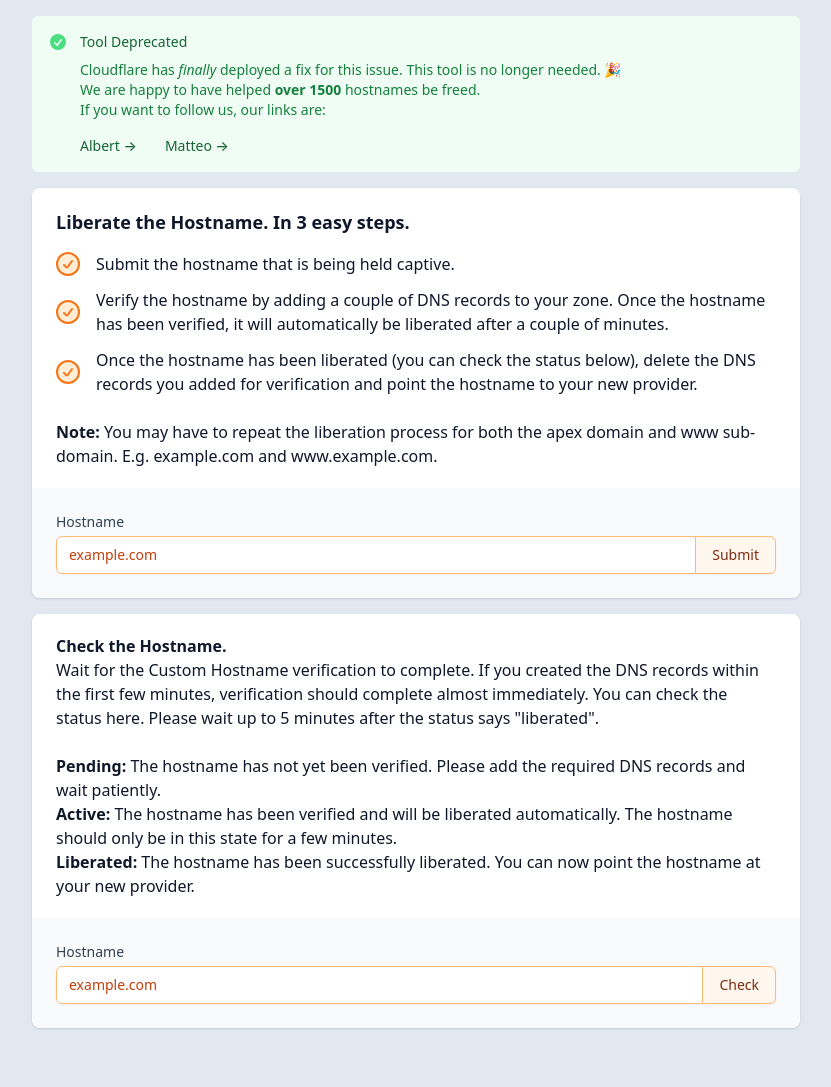
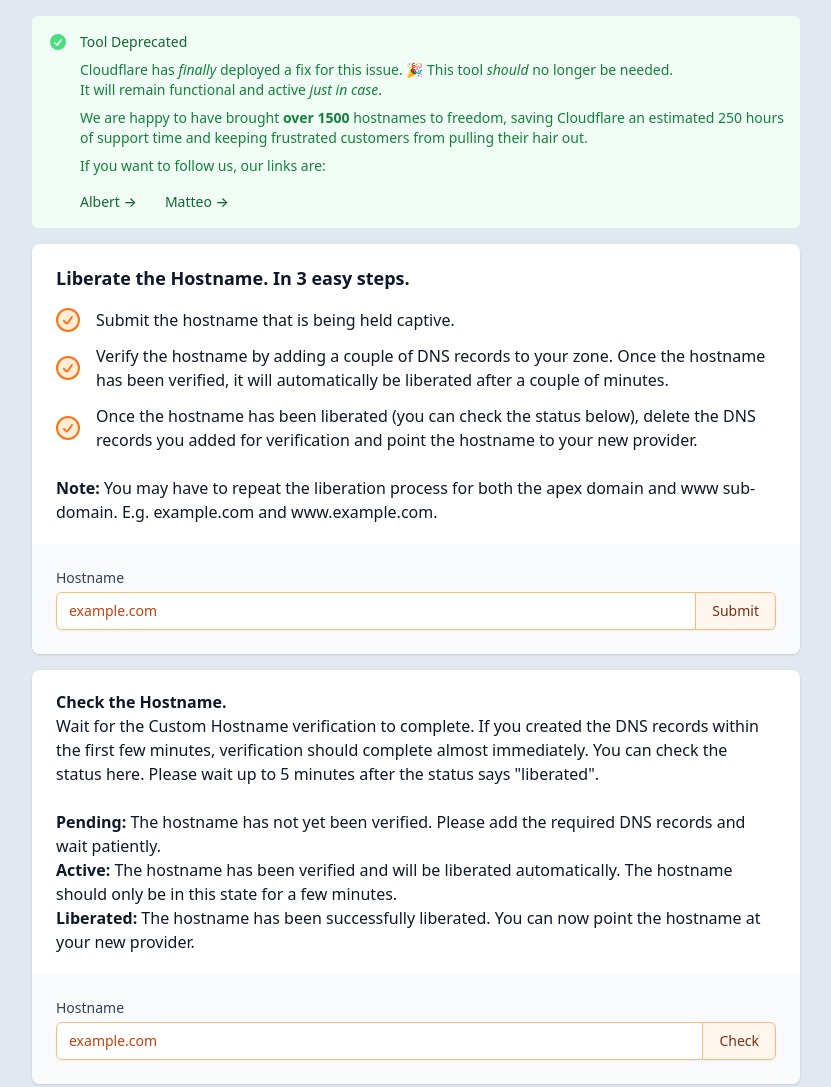
Before and after one commit to AlbertSPedersen/liberate-the-hostname, a website: page public/index.html in a window 1280 px wide. Shown: the whole page, without its empty margins (224-1055 px from the left). Before the commit the page ends 1044 px from the top, so only its background shows below. Drawn offline with Linux system fonts and the light colour scheme.

Commit message:
feat: add *even* more sass

```diff
--- a/public/index.html
+++ b/public/index.html
@@ -82,12 +82,16 @@
 						</div>
 						<div class="ml-3">
 							<h3 class="text-sm font-medium text-green-800">Tool Deprecated</h3>
-							<div class="mt-2 text-sm text-green-700">
+							<div class="mt-2 space-y-2 text-sm text-green-700">
 								<p>
-									Cloudflare has <em>finally</em> deployed a fix for this issue. This tool is no longer needed. 🎉<br />We
-									are happy to have helped <strong>over 1500</strong> hostnames be freed.<br />If you want to follow us,
-									our links are:
+									Cloudflare has <em>finally</em> deployed a fix for this issue. 🎉 This tool <em>should</em> no longer
+									be needed.<br />It will remain functional and active <em>just in case</em>.
 								</p>
+								<p>
+									We are happy to have brought <strong>over 1500</strong> hostnames to freedom, saving Cloudflare an
+									estimated 250 hours of support time and keeping frustrated customers from pulling their hair out.
+								</p>
+								<p>If you want to follow us, our links are:</p>
 							</div>
 							<div class="mt-4">
 								<div class="-mx-2 -my-1.5 flex">
```
Also changed, not shown: public/index.css.
